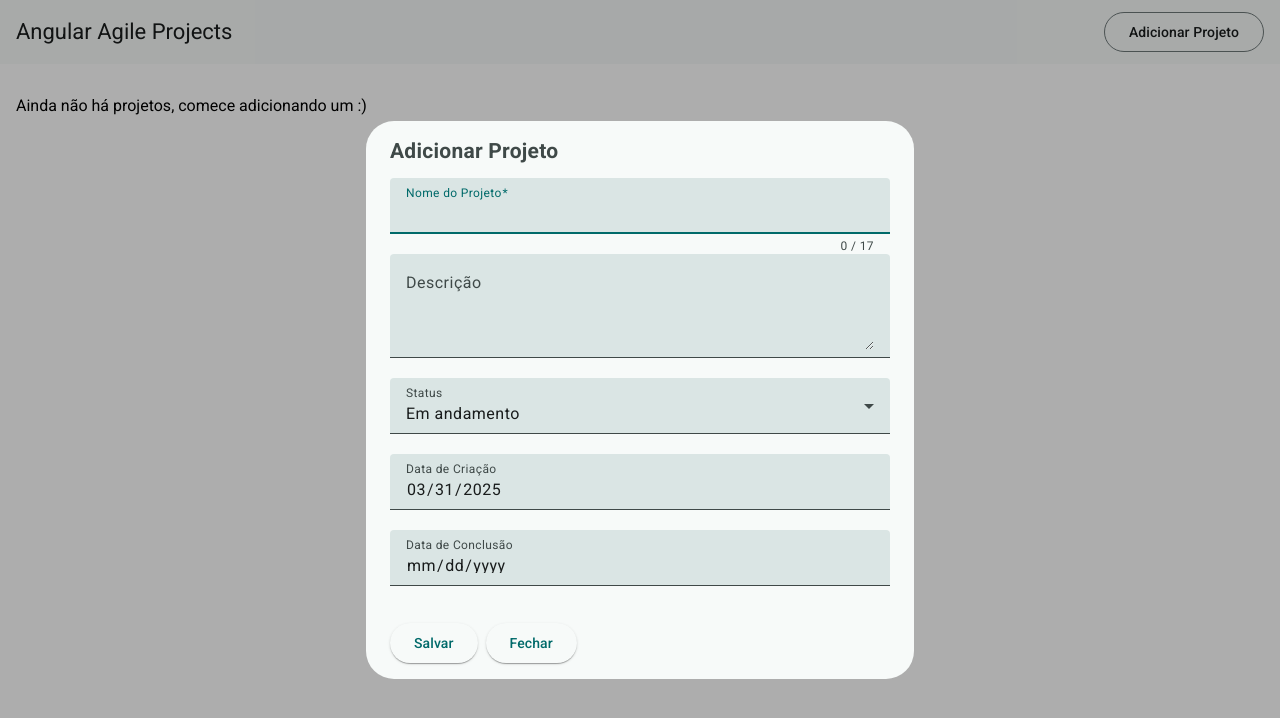
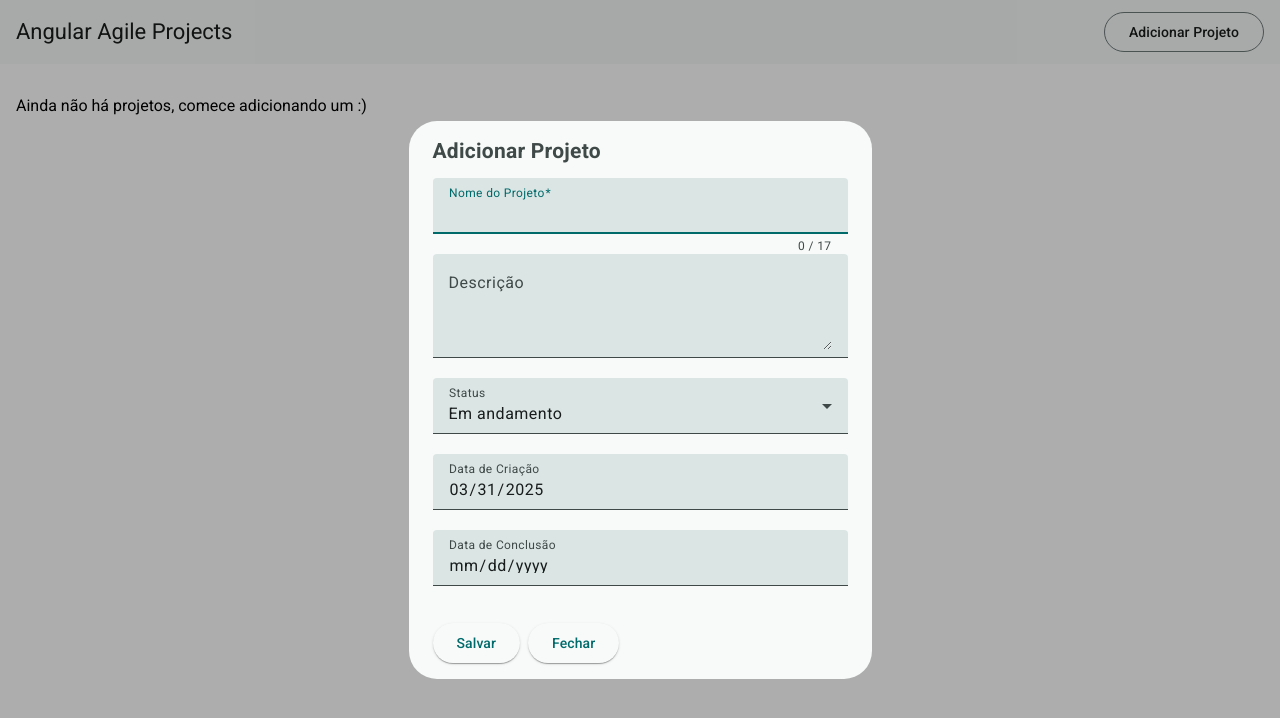
Before and after one commit to dadedeandrade/angular-agile-projects, an Angular app: page /home in a window 1280 px wide. Both pictures are taken after a click on the button "Adicionar Projeto". Shown: the top 718 px of the page. Built offline with nearby package versions, Linux system fonts and the light colour scheme.

Commit message:
fix/ Dialogs fix form size

```diff
--- a/src/app/components/add-project-dialog/add-project-dialog.component.css
+++ b/src/app/components/add-project-dialog/add-project-dialog.component.css
@@ -5,6 +5,6 @@
 
 @media (min-width: 768px) {
   .dialog-form {
-    width: 500px;
+    width: 415px;
   }
 }
--- a/src/app/components/add-task-dialog/add-task-dialog.component.css
+++ b/src/app/components/add-task-dialog/add-task-dialog.component.css
@@ -5,6 +5,6 @@
 
   @media (min-width: 768px) {
     .dialog-form {
-      width: 500px;
+      width: 415px;
     }
   }
```
